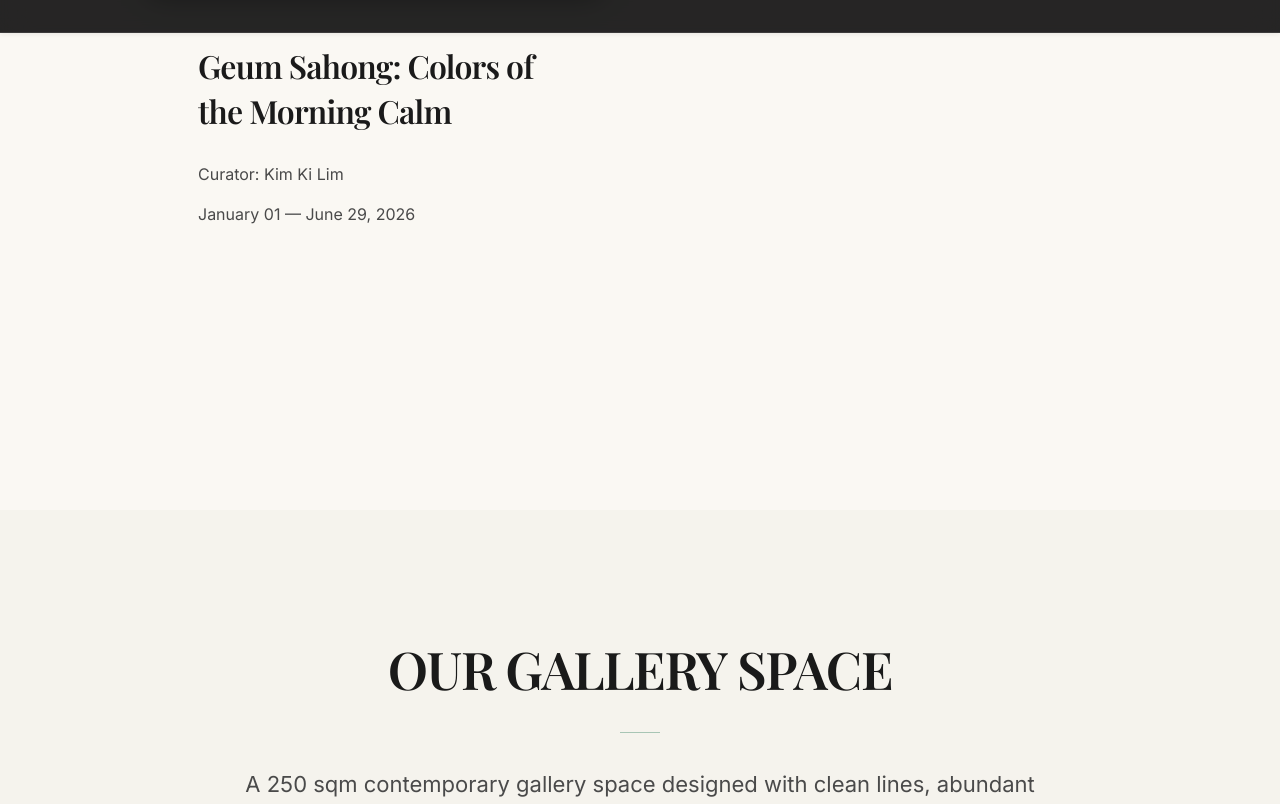
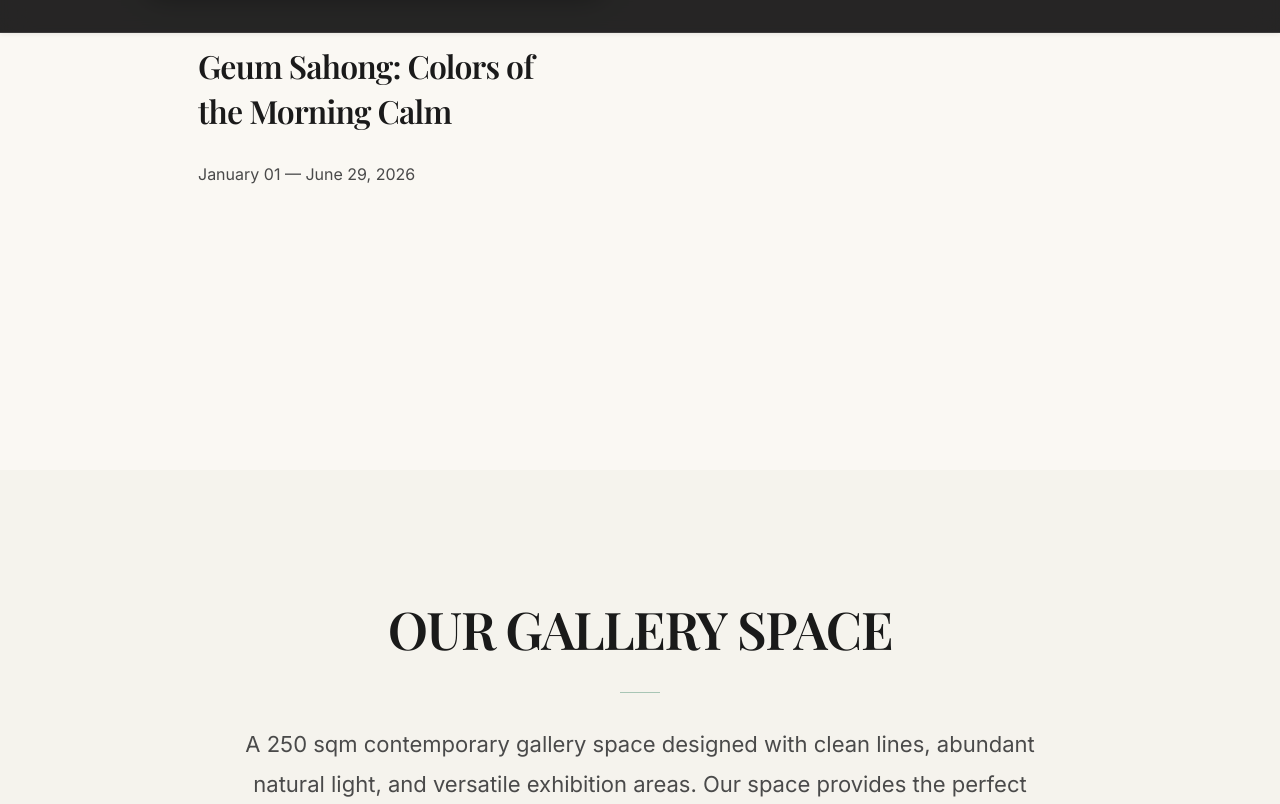
Before and after one commit to Supermassivema/Supermassivema.github.io, a Jekyll site: the page built from gallery/exhibitions.html, in a window 1280 px wide and 900 px high, scrolled down 753 px, cut to the strip 96-900 px from the top of the window. Built offline with Jekyll 4.4.1, drawn with Linux system fonts in a browser that asks for light colours; some web fonts are replaced.

Commit message:
curator 삭제

```diff
--- a/gallery/exhibitions.html
+++ b/gallery/exhibitions.html
@@ -31,7 +31,6 @@ show_header: true
           </div>
           <div class="exhibition-info">
             <h3 class="exhibition-title">{{ exhibition.title }}</h3>
-            <p class="exhibition-curator">{{ t.exhibitions.curator }}: {{ exhibition.curator }}</p>
             <p class="exhibition-dates">{{ exhibition.start_date | date: "%B %d" }} — {{ exhibition.end_date | date: "%B
               %d, %Y" }}</p>
           </div>
@@ -59,7 +58,6 @@ show_header: true
           </div>
           <div class="exhibition-info">
             <h3 class="exhibition-title">{{ exhibition.title }}</h3>
-            <p class="exhibition-curator">{{ t.exhibitions.curator }}: {{ exhibition.curator }}</p>
             <p class="exhibition-dates">{{ exhibition.start_date | date: "%B %d" }} — {{ exhibition.end_date | date: "%B
               %d, %Y" }}</p>
           </div>
@@ -83,7 +81,6 @@ show_header: true
           </div>
           <div class="exhibition-info">
             <h3 class="exhibition-title">{{ exhibition.title }}</h3>
-            <p class="exhibition-curator">{{ t.exhibitions.curator }}: {{ exhibition.curator }}</p>
           </div>
         </a>
         {% endfor %}
```
